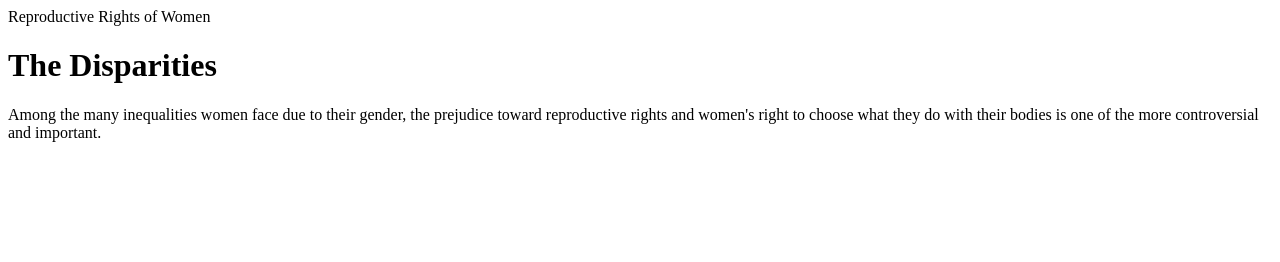
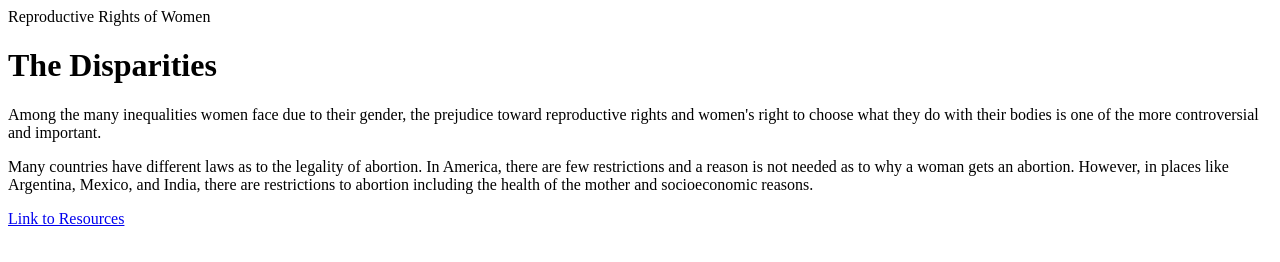
Before and after one commit to peytongray/FinalProject, a plain HTML site: page index.html in a window 1280 px wide. Drawn offline with Linux system fonts and the light colour scheme.

Commit message:
Update index.html

```diff
--- a/index.html
+++ b/index.html
@@ -3,5 +3,11 @@
 <header>Reproductive Rights of Women</header>
   <h1> The Disparities </h1>
   <body>Among the many inequalities women face due to their gender, the prejudice toward reproductive rights and women's right to choose what they do with their bodies is one of the more controversial and important.
-  </body>
+
+ <p> Many countries have different laws as to the legality of abortion. In America, there are few restrictions and a reason is not needed as to why a woman gets an abortion. However, in places like Argentina, Mexico, and India, there are restrictions to abortion including the health of the mother and socioeconomic reasons. </p>
+
+    <a href ="sources.html">Link to Resources</a>
+
+
+    </body>
 </html>
```
